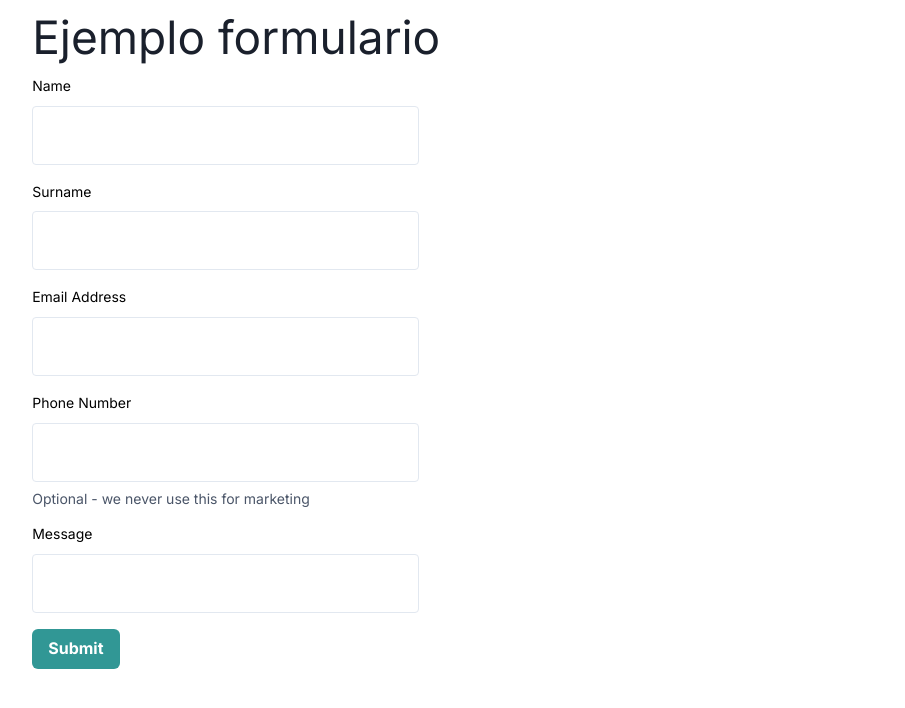
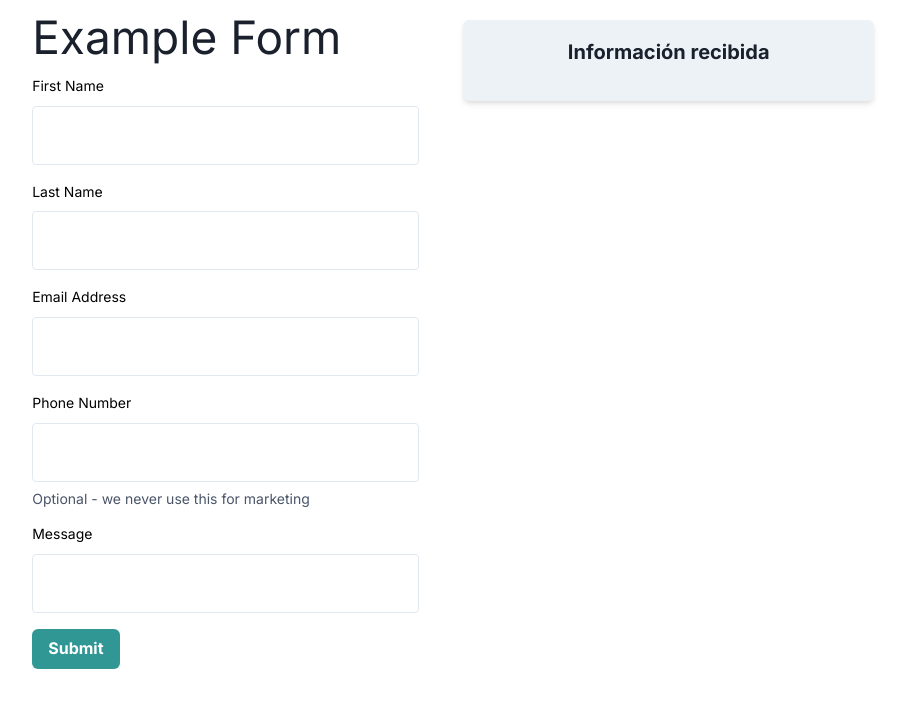
Before and after one commit to DaniellaBarraza125/Prueba_Index, a React (Vite) app: page /form in a window 1280 px wide. Shown: the top 708 px of the page, without its empty margins (321-1226 px from the left). Built offline with nearby package versions, Linux system fonts and the light colour scheme.

Commit message:
agregando estado

```diff
--- a/package.json
+++ b/package.json
@@ -12,8 +12,12 @@
   "dependencies": {
     "@chakra-ui/icons": "^2.1.1",
     "@chakra-ui/react": "^2.8.2",
+    "@reduxjs/toolkit": "^2.2.6",
     "react": "^18.3.1",
-    "react-dom": "^18.3.1"
+    "react-dom": "^18.3.1",
+    "react-redux": "^9.1.2",
+    "react-router-dom": "^6.25.0",
+    "redux": "^5.0.1"
   },
   "devDependencies": {
     "@types/react": "^18.3.3",
--- a/src/App.jsx
+++ b/src/App.jsx
@@ -4,6 +4,7 @@ import './App.css'
 import FormExample from './components/FormExample/FormExample'
 import { ChakraProvider} from '@chakra-ui/react'
 import  ChakraTheme  from "./ChakraTheme";
+import Cards from './components/Cards/Cards';
 
 
 
@@ -15,6 +16,7 @@ function App() {
       <BrowserRouter>
           <Routes>
               <Route path="/form" element={<FormExample/>}/>
+              <Route path="/cards" element={<Cards/>}/>
           </Routes>
       </BrowserRouter>
     </ChakraProvider>
--- /dev/null
+++ b/src/app/store.js
@@ -0,0 +1,8 @@
+import { configureStore } from "@reduxjs/toolkit";
+import form from "../features/form/formSlice";
+
+export const store = configureStore({
+    reducer: {
+        form,
+    },
+});
--- /dev/null
+++ b/src/components/Card/Card.jsx
@@ -0,0 +1,33 @@
+import React from 'react';
+import { useSelector } from 'react-redux';
+import { Box, Center, Text } from '@chakra-ui/react';
+
+const Card = ({ form }) => {
+
+  if (!form) {
+    return null;
+  }
+
+  return (
+
+    <Box>
+    <Box>
+      <strong>Name:</strong> {form.name}
+    </Box>
+    <Box>
+      <strong>Surname:</strong> {form.surname}
+    </Box>
+    <Box>
+      <strong>Email:</strong> {form.email}
+    </Box>
+    <Box>
+      <strong>Phone:</strong> {form.phone}
+    </Box>
+    <Box>
+      <strong>Message:</strong> {form.message}
+    </Box>
+  </Box>
+  );
+};
+
+export default Card;
--- /dev/null
+++ b/src/components/Cards/Cards.jsx
@@ -0,0 +1,27 @@
+import React from 'react';
+import { useSelector } from 'react-redux';
+import Card from '../Card/Card';
+import { Box, Center, Text } from '@chakra-ui/react';
+
+const Cards = () => {
+  const forms = useSelector((state) => state.form.forms);
+  console.log("forms", Array.isArray(forms), forms);
+
+  return (
+    <>
+      <Box bg="gray.100" p={4} w="411px" borderRadius="md" boxShadow="md">
+      <Center>
+        <Text fontSize="xl" fontWeight="bold" mb={4}>
+          Información recibida
+        </Text>
+      </Center>
+      {forms.map((form, index) => (
+        <Card key={index} form={form} />
+      ))}
+    </Box>
+
+    </>
+  );
+};
+
+export default Cards;
--- a/src/components/FormExample/FormExample.jsx
+++ b/src/components/FormExample/FormExample.jsx
@@ -1,66 +1,100 @@
-import React from 'react';
+import React, { useEffect, useState } from 'react';
 import { Formik, Form, Field } from 'formik';
 import * as Yup from 'yup';
-import { Button, FormControl, FormLabel, Input, Box, FormErrorMessage, Tooltip, Flex, Stack, Center, FormHelperText, Container } from '@chakra-ui/react';
+import {
+  Button,
+  FormControl,
+  FormLabel,
+  Input,
+  Box,
+  FormErrorMessage,
+  Tooltip,
+  Flex,
+  Stack,
+  FormHelperText,
+  Container
+} from '@chakra-ui/react';
 import { WarningIcon } from '@chakra-ui/icons';
-import ChakraTheme from "../../ChakraTheme";
+import { useDispatch } from 'react-redux';
+import { getForms } from '../../features/form/formSlice';
+import Card from '../Card/Card';
+import Cards from '../Cards/Cards';
 
 const validationSchema = Yup.object({
-  name: Yup.string().required('Name is required'),
-  surname: Yup.string().required('Surname is required'),
+  firstName: Yup.string().required('First Name is required'),
+  lastName: Yup.string().required('Last Name is required'),
   email: Yup.string().email('Invalid email address').required('Email is required'),
-  phone: Yup.string().matches(/^[0-9]+$/, 'Must be only digits').length(9, 'Must be exactly 9 digits')
+  phone: Yup.string()
+    .matches(/^[0-9]+$/, 'Must be only digits')
+    .length(9, 'Must be exactly 9 digits')
     .nullable(),
   message: Yup.string().required('Message is required'),
 });
 
 const FormExample = () => {
+  const dispatch = useDispatch();
+
+  useEffect(() => {
+    dispatch(getForms());
+  }, [dispatch]);
+
+  const [formData, setFormData] = useState(null);
+
+  const handleSubmit = (values, { setSubmitting, resetForm }) => {
+    const formId = new Date().getTime().toString();
+    const storedForms = JSON.parse(localStorage.getItem('Forms')) || [];
+    const updatedForms = [...storedForms, { id: formId, ...values }];
+    localStorage.setItem('Forms', JSON.stringify(updatedForms));
+    setFormData({ id: formId, ...values });
+    setSubmitting(false);
+    resetForm();
+
+    console.log('info:', { id: formId, ...values });
+  };
+
   return (
-    <Container d="flex" flexDirection="row">
+    <Container display="flex">
       <Box width="575px" height="741px">
         <Box width="411px">
-        <h1>Ejemplo formulario </h1>
+          <h1>Example Form</h1>
           <Formik
-          initialValues={{ name: '', surname: '', email: '', phone: '', message: '' }}
+            initialValues={{ firstName: '', lastName: '', email: '', phone: '', message: '' }}
             validationSchema={validationSchema}
-          onSubmit={(values, { setSubmitting }) => {
-            console.log(values);
-            setSubmitting(false);
-          }}
+            onSubmit={handleSubmit}
           >
             {({ isSubmitting }) => (
               <Form>
                 <Stack spacing={4}>
-                <Field name="name">
+                  <Field name="firstName">
                     {({ field, form }) => (
-                    <FormControl isInvalid={form.errors.name && form.touched.name}>
-                      <FormLabel htmlFor="name">Name</FormLabel>
+                      <FormControl isInvalid={form.errors.firstName && form.touched.firstName}>
+                        <FormLabel htmlFor="firstName">First Name</FormLabel>
                         <Flex align="center" justifyContent="space-between">
-                        <Input {...field} id="name" borderRadius="4px" />
-                        {form.errors.name && form.touched.name && (
-                          <Tooltip label={form.errors.name} placement="right-end" bg="red.500">
+                          <Input {...field} id="firstName" borderRadius="4px" />
+                          {form.errors.firstName && form.touched.firstName && (
+                            <Tooltip label={form.errors.firstName} placement="right-end" bg="red.500">
                               <WarningIcon color="red.500" boxSize={5} ml={2} />
                             </Tooltip>
                           )}
                         </Flex>
-                      <FormErrorMessage fontSize="sm">{form.errors.name}</FormErrorMessage>
+                        <FormErrorMessage fontSize="sm">{form.errors.firstName}</FormErrorMessage>
                       </FormControl>
                     )}
                   </Field>
 
-                <Field name="surname">
+                  <Field name="lastName">
                     {({ field, form }) => (
-                    <FormControl isInvalid={form.errors.surname && form.touched.surname}>
-                      <FormLabel htmlFor="surname">Surname</FormLabel>
+                      <FormControl isInvalid={form.errors.lastName && form.touched.lastName}>
+                        <FormLabel htmlFor="lastName">Last Name</FormLabel>
                         <Flex align="center" justifyContent="space-between">
-                        <Input {...field} id="surname" borderRadius="4px" />
-                        {form.errors.surname && form.touched.surname && (
-                          <Tooltip label={form.errors.surname} placement="right-end" bg="red.500">
+                          <Input {...field} id="lastName" borderRadius="4px" />
+                          {form.errors.lastName && form.touched.lastName && (
+                            <Tooltip label={form.errors.lastName} placement="right-end" bg="red.500">
                               <WarningIcon color="red.500" boxSize={5} ml={2} />
                             </Tooltip>
                           )}
                         </Flex>
-                      <FormErrorMessage fontSize="sm">{form.errors.surname}</FormErrorMessage>
+                        <FormErrorMessage fontSize="sm">{form.errors.lastName}</FormErrorMessage>
                       </FormControl>
                     )}
                   </Field>
@@ -127,6 +161,9 @@ const FormExample = () => {
         </Box>
       </Box>
 
+      <Box justifyContent="center" width="575px" p="20px">
+         <Cards />
+      </Box>
     </Container>
   );
 };
--- /dev/null
+++ b/src/features/form/formService.js
@@ -0,0 +1,18 @@
+const getForms = () => {
+    let forms = JSON.parse(localStorage.getItem("Forms"));
+
+    // Si forms no es un array, lo inicializamos como un array vacío
+    if (!Array.isArray(forms)) {
+        forms = [];
+        localStorage.setItem("Forms", JSON.stringify(forms)); // Guardamos el array vacío en localStorage
+    }
+
+    console.log("Forms retrieved from localStorage:", forms);
+    return forms;
+};
+
+const formService = {
+    getForms,
+};
+
+export default formService;
--- /dev/null
+++ b/src/features/form/formSlice.js
@@ -0,0 +1,45 @@
+import { createAsyncThunk, createSlice } from "@reduxjs/toolkit";
+import formService from "./formService";
+
+const initialState = {
+    forms: [],
+    isLoading: false,
+    error: null,
+};
+
+export const formSlice = createSlice({
+    name: "form",
+    initialState,
+    reducers: {},
+    extraReducers: (builder) => {
+        builder
+            .addCase(getForms.pending, (state) => {
+                state.isLoading = true;
+                state.error = null;
+            })
+            .addCase(getForms.fulfilled, (state, action) => {
+                state.forms = action.payload;
+                state.isLoading = false;
+            })
+            .addCase(getForms.rejected, (state, action) => {
+                state.isLoading = false;
+                state.error = action.payload.error;
+            });
+    },
+});
+
+export const getForms = createAsyncThunk(
+    "form/getForms",
+    async (_, { rejectWithValue }) => {
+        try {
+            const forms = await formService.getForms();
+            return forms;
+        } catch (error) {
+            console.error("Error fetching forms:", error);
+            return rejectWithValue({ error: "Failed to fetch forms" });
+        }
+    },
+);
+
+export const { reset } = formSlice.actions;
+export default formSlice.reducer;
--- a/src/main.jsx
+++ b/src/main.jsx
@@ -2,7 +2,11 @@ import React from 'react'
 import ReactDOM from 'react-dom/client'
 import App from './App.jsx'
 import './index.css'
+import { Provider } from 'react-redux'
+import { store } from './app/store.js'
 
 ReactDOM.createRoot(document.getElementById('root')).render(
-    <App />
+    <Provider store={store}>
+        <App />
+    </Provider>
 )
```
Also changed, not shown: src/components/Header/Header.jsx (added, +9 -0 lines), 1 other file (tests, documents, lock files or other folders). Lines whose indentation alone changed are shown as unchanged.
